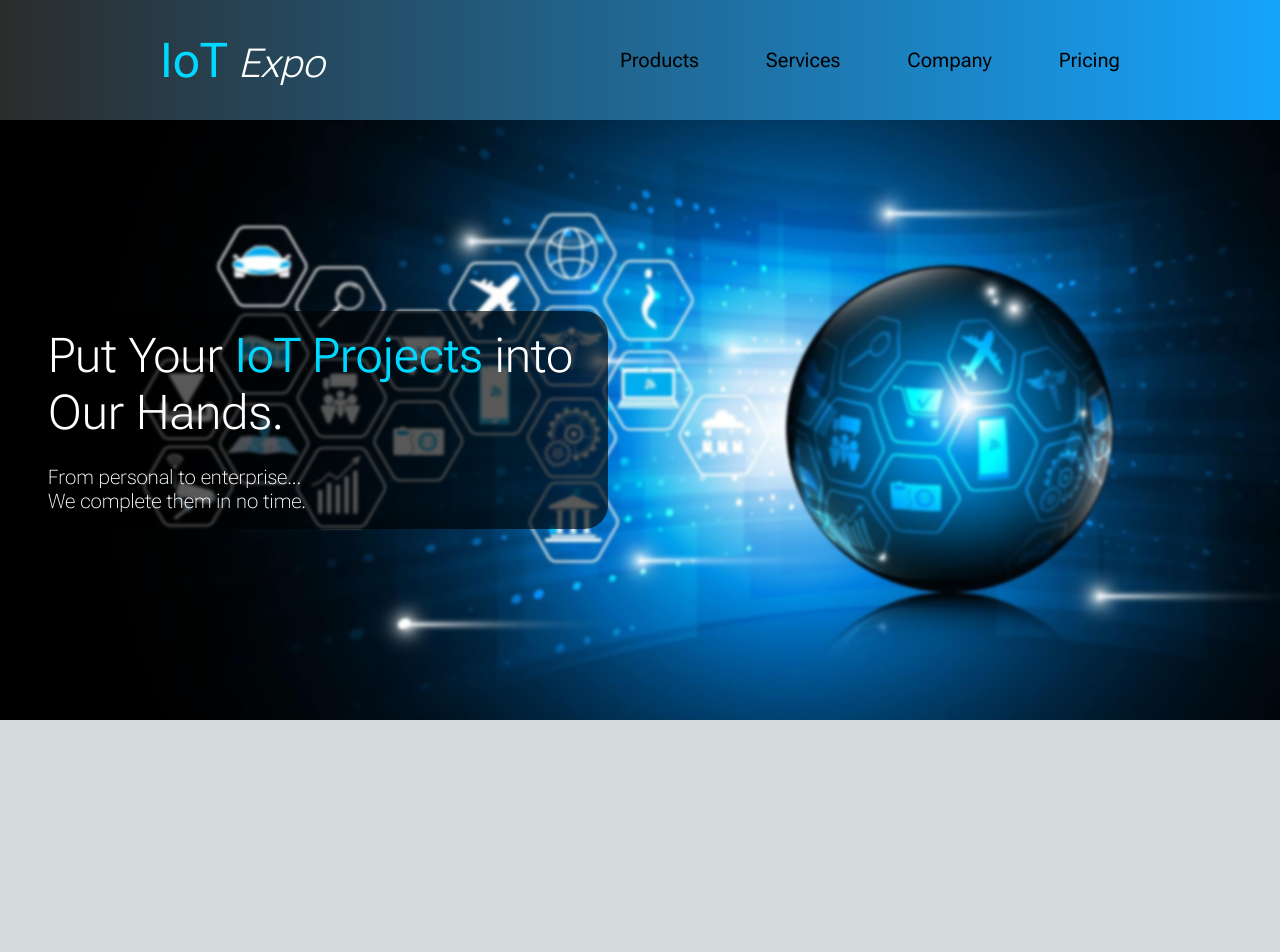
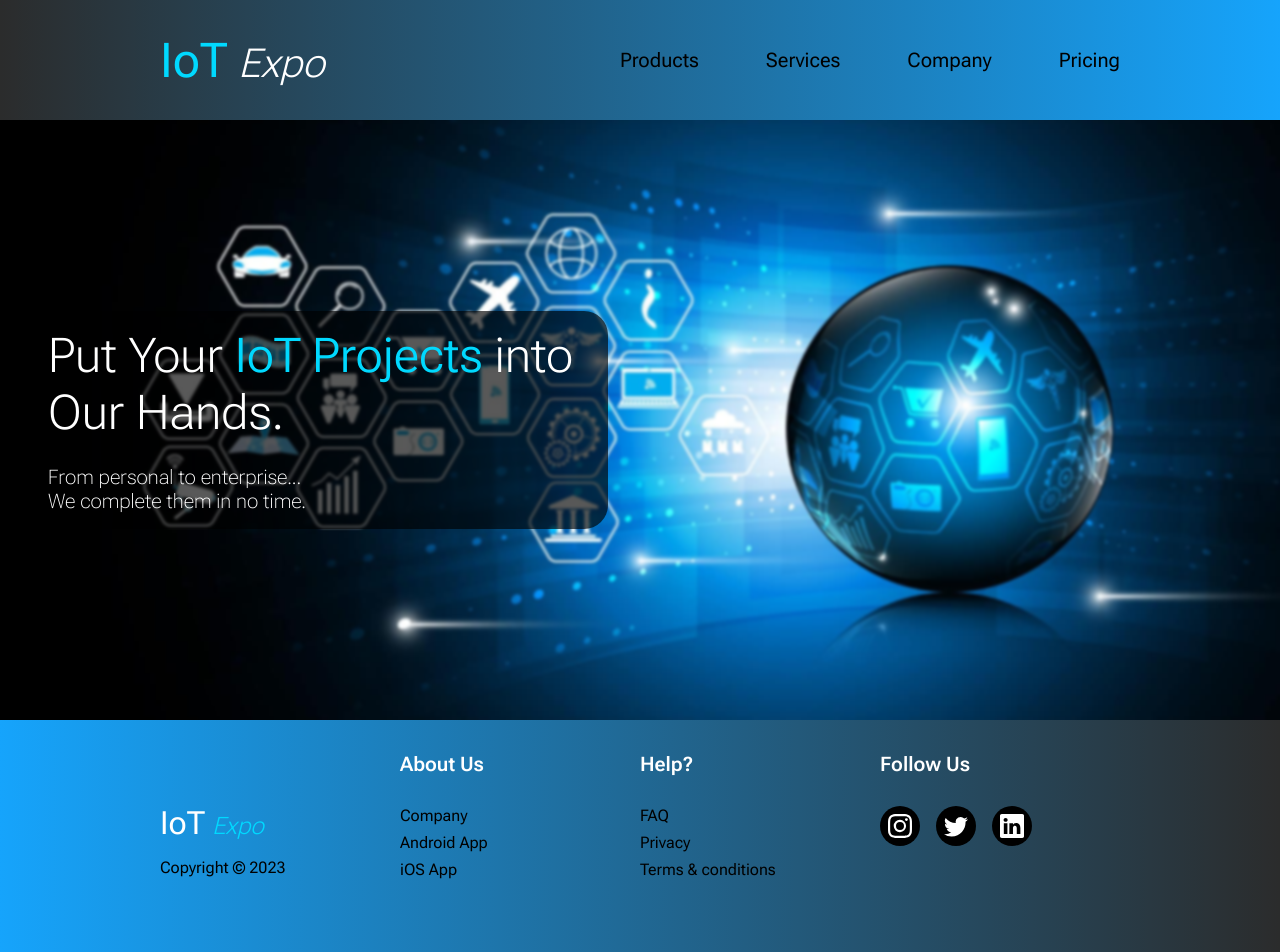
Before and after one commit to n-ii-ma/iot-expo, a Next.js app: page / in a window 1280 px wide. Shown: the top 952 px of the page. Before the commit the page ends 800 px from the top, so only its background shows below. Built offline with nearby package versions, Linux system fonts and the light colour scheme.

Commit message:
Add Footer and its styles

```diff
--- /dev/null
+++ b/components/Footer.jsx
@@ -0,0 +1,57 @@
+import Link from "next/link";
+import { BsInstagram, BsTwitter, BsLinkedin } from "react-icons/bs";
+
+import footerStyles from "@/styles/Footer.module.css";
+
+const Footer = () => (
+  <footer className={footerStyles.container}>
+    <section>
+      <h3 className={footerStyles.title}>
+        IoT <span>Expo</span>
+      </h3>
+      <p>
+        Copyright &copy; {new Date().getFullYear()}
+      </p>
+    </section>
+    <section className={footerStyles.navContainer}>
+      <h3>About Us</h3>
+      <section>
+        <Link href="/about-us">Company</Link>
+        <Link href="/download/android">Android App</Link>
+        <Link href="/download/ios">iOS App</Link>
+      </section>
+    </section>
+    <section className={footerStyles.navContainer}>
+      <h3>Help?</h3>
+      <section>
+        <Link href="/faq">FAQ</Link>
+        <Link href="/privacy">Privacy</Link>
+        <Link href="/terms">Terms & conditions</Link>
+      </section>
+    </section>
+    <section className={footerStyles.navContainer}>
+      <h3>Follow Us</h3>
+      <div className={footerStyles.socialContainer}>
+        <a
+          href="https://instagram.com"
+          target="_blank"
+          rel="noopener noreferrer"
+        >
+          <BsInstagram size="1.5em" color="var(--primary-color)" />
+        </a>
+        <a href="https://twitter.com" target="_blank" rel="noopener noreferrer">
+          <BsTwitter size="1.5em" color="var(--primary-color)" />
+        </a>
+        <a
+          href="https://linkedin.com"
+          target="_blank"
+          rel="noopener noreferrer"
+        >
+          <BsLinkedin size="1.5em" color="var(--primary-color)" />
+        </a>
+      </div>
+    </section>
+  </footer>
+);
+
+export default Footer;
--- a/components/Layout.jsx
+++ b/components/Layout.jsx
@@ -2,6 +2,7 @@ import { Roboto_Flex } from "next/font/google";
 
 import Meta from "./Meta";
 import Header from "./Header";
+import Footer from "./Footer";
 
 const roboto = Roboto_Flex({
   subsets: ["latin"],
@@ -15,6 +16,7 @@ const Layout = ({ children }) => {
       <div className={roboto.className}>
         <Header />
         <main>{children}</main>
+        <Footer />
       </div>
     </>
   );
--- /dev/null
+++ b/src/styles/Footer.module.css
@@ -0,0 +1,82 @@
+.container {
+  width: 100%;
+  height: 30vh;
+  display: grid;
+  grid-template-columns: repeat(4, 1fr);
+  align-items: center;
+  padding: 2em 10em;
+  background: linear-gradient(
+    90deg,
+    rgba(1, 158, 255, 0.9),
+    rgba(0, 0, 0, 0.8)
+  );
+}
+
+.title {
+  font-weight: 400;
+  font-size: 2rem;
+  color: var(--primary-color);
+  margin-bottom: 0.5em;
+}
+
+.title span {
+  font-weight: 200;
+  font-size: 1.5rem;
+  font-style: italic;
+  color: var(--secondary-color);
+}
+
+.navContainer {
+  height: 100%;
+  display: flex;
+  flex-direction: column;
+}
+
+.navContainer h3 {
+  font-weight: 600;
+  font-size: 1.25rem;
+  color: var(--primary-color);
+  margin-bottom: 1.5em;
+}
+
+.navContainer section {
+  height: 100%;
+  display: flex;
+  flex-direction: column;
+  align-items: flex-start;
+}
+
+.navContainer section a {
+  font-weight: 400;
+  font-size: 1rem;
+  margin-bottom: 0.5em;
+  color: black;
+}
+
+.container section a:hover {
+  color: var(--secondary-color);
+  transition: all ease-in-out 300ms;
+}
+
+.socialContainer {
+  height: 100%;
+  display: flex;
+  flex-direction: row;
+  align-items: flex-start;
+  justify-content: flex-start;
+}
+
+.socialContainer a {
+  display: flex;
+  justify-content: center;
+  align-items: center;
+  margin-right: 1em;
+  padding: 8px;
+  background-color: black;
+  border-radius: 100%;
+}
+
+.socialContainer a:hover {
+  filter: opacity(0.7);
+  transition: all ease-in-out 300ms;
+}
```
